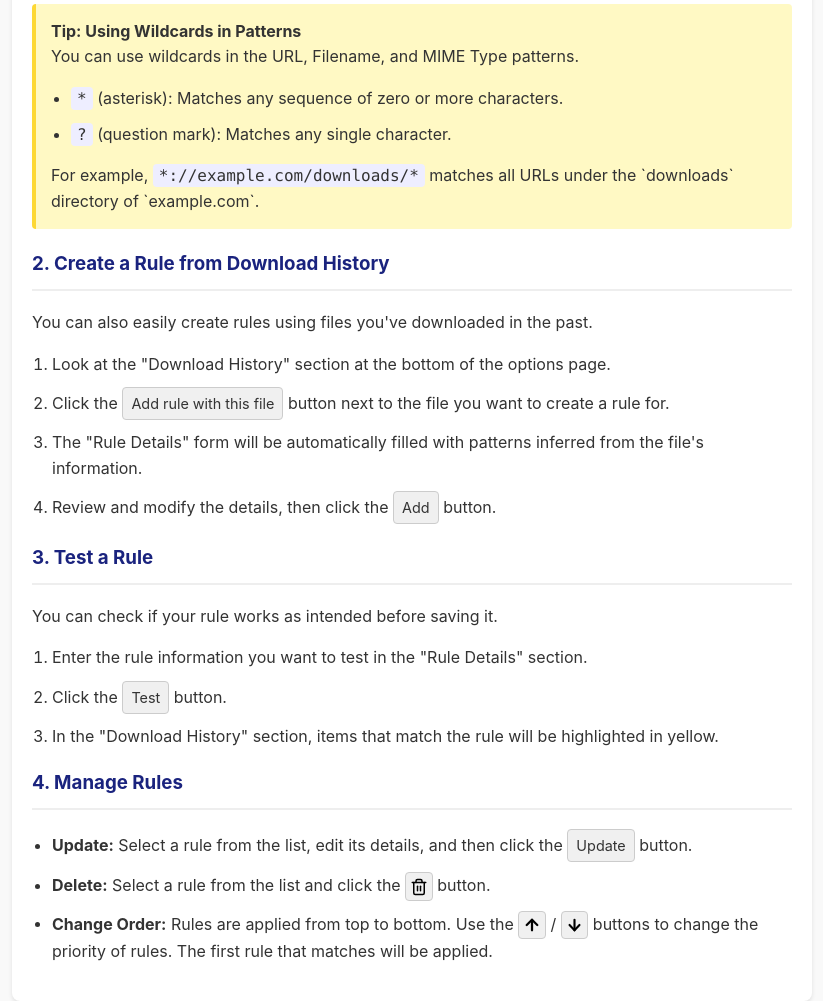
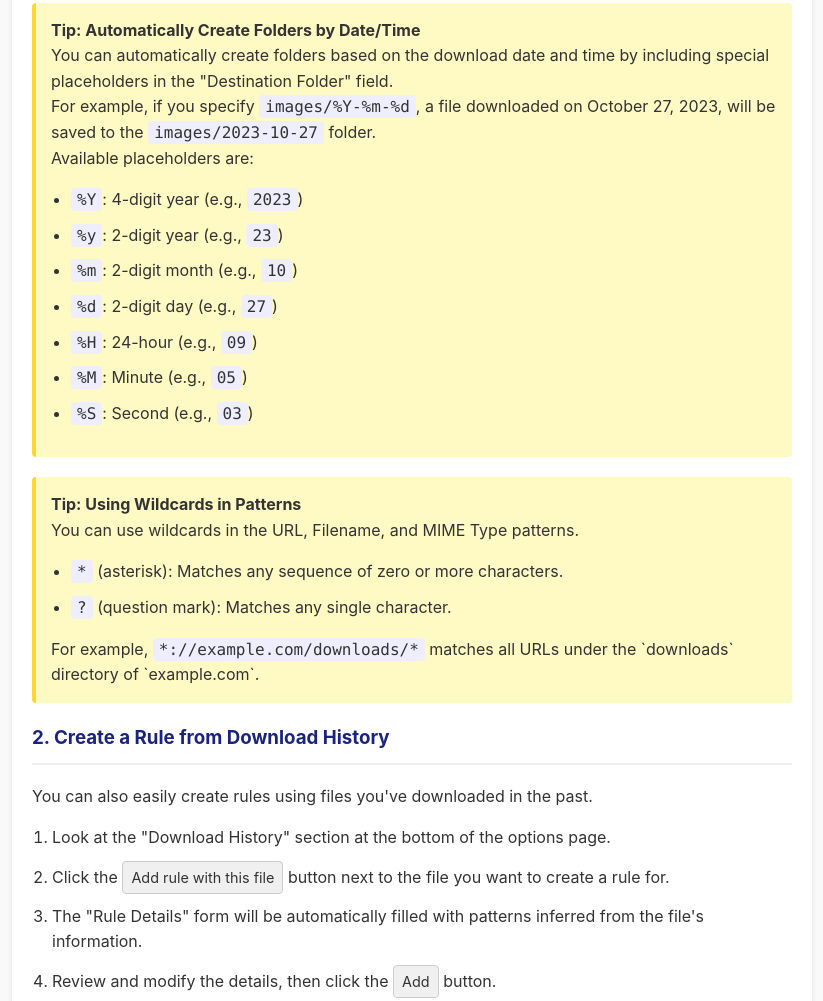
Before and after one commit to izmktr/DownloadClassifier, a browser extension: page manual_en.html in a window 1280 px wide. Shown: the part 1336-2337 px from the top of the page, without its empty margins (228-1051 px from the left). Drawn offline with Linux system fonts and the light colour scheme.

Commit message:
・ユーザーマニュアルに日時に基づいてフォルダの説明を追加

```diff
--- a/manual_en.html
+++ b/manual_en.html
@@ -54,15 +54,16 @@
       display: inline-block;
       vertical-align: middle;
       padding: 4px;
-      border: 1px solid #ccc;
+      border: none;
       border-radius: 4px;
-      background-color: #f0f0f0;
+      background-color: #007bff;
       line-height: 1;
     }
     .icon-button-like img {
       width: 1.1em;
       height: 1.1em;
       vertical-align: middle;
+      filter: brightness(0) invert(1);
     }
     .note {
       background-color: #fff9c4;
@@ -119,6 +120,21 @@
       You cannot specify absolute paths (e.g., <code>C:\Users\...</code> or <code>/Users/...</code>).
     </div>
     <div class="note">
+      <strong>Tip: Automatically Create Folders by Date/Time</strong><br>
+      You can automatically create folders based on the download date and time by including special placeholders in the "Destination Folder" field.<br>
+      For example, if you specify <code>images/%Y-%m-%d</code>, a file downloaded on October 27, 2023, will be saved to the <code>images/2023-10-27</code> folder.<br>
+      Available placeholders are:
+      <ul>
+        <li><code>%Y</code>: 4-digit year (e.g., <code>2023</code>)</li>
+        <li><code>%y</code>: 2-digit year (e.g., <code>23</code>)</li>
+        <li><code>%m</code>: 2-digit month (e.g., <code>10</code>)</li>
+        <li><code>%d</code>: 2-digit day (e.g., <code>27</code>)</li>
+        <li><code>%H</code>: 24-hour (e.g., <code>09</code>)</li>
+        <li><code>%M</code>: Minute (e.g., <code>05</code>)</li>
+        <li><code>%S</code>: Second (e.g., <code>03</code>)</li>
+      </ul>
+    </div>
+    <div class="note">
       <strong>Tip: Using Wildcards in Patterns</strong><br>
       You can use wildcards in the URL, Filename, and MIME Type patterns.
       <ul>
```
Also changed, not shown: manual_ja.html (+16 -0 lines).
